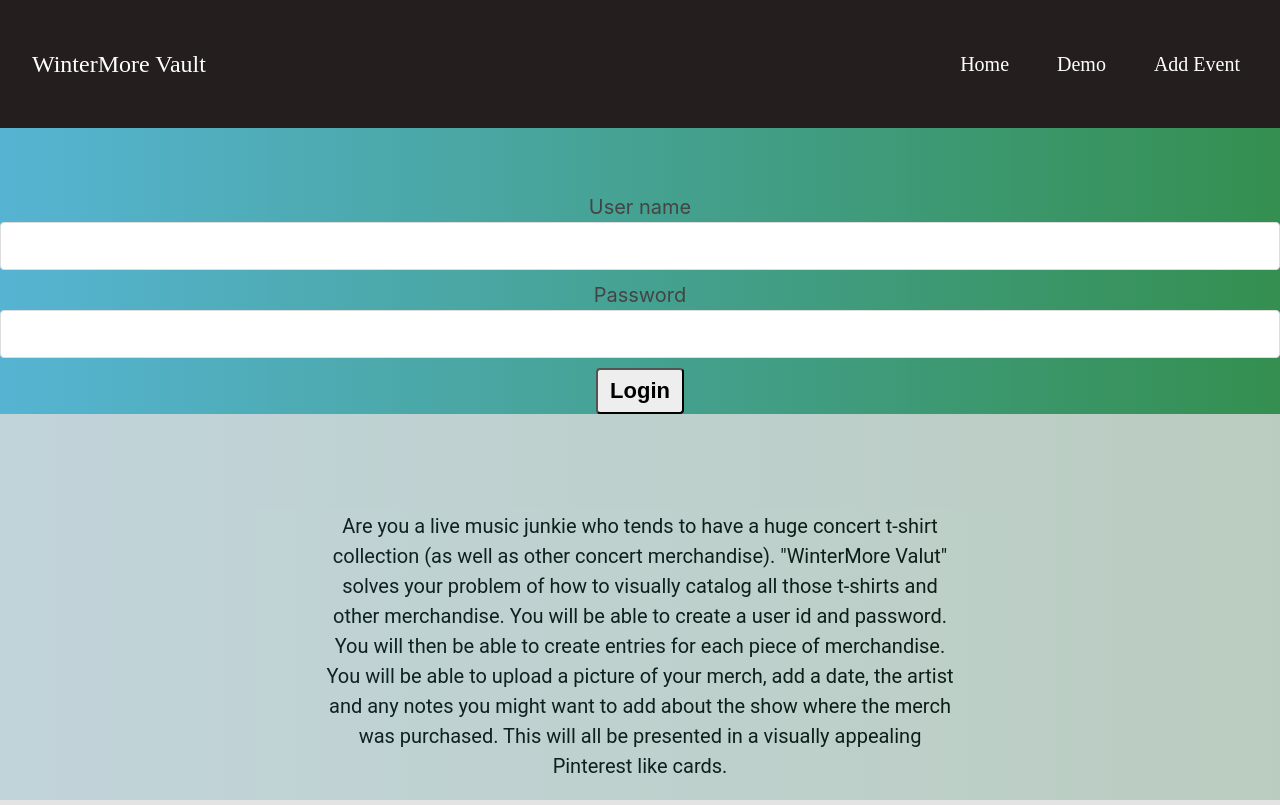
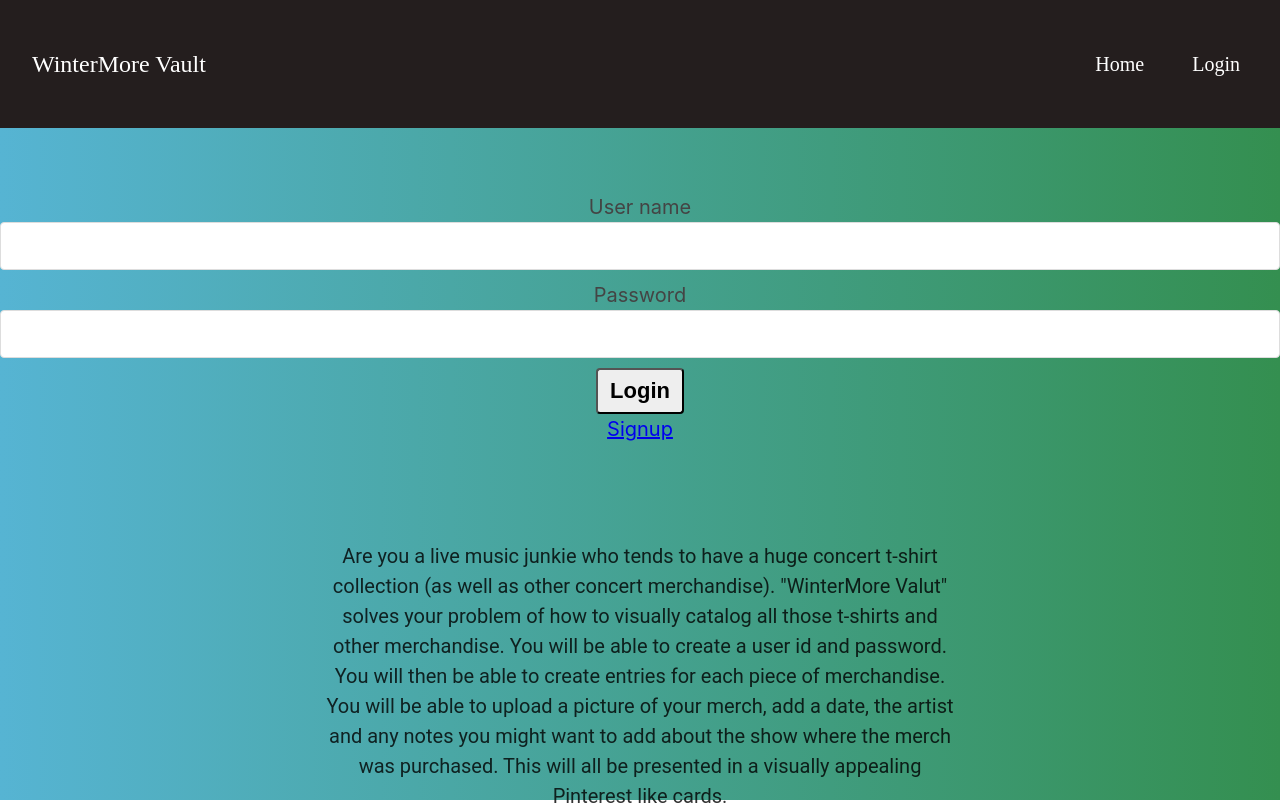
Before and after one commit to glamazon/WinterMoreVault-client, a React (Create React App) app: page /login in a window 1280 px wide. Shown: the top 805 px of the page. Built offline with nearby package versions, Linux system fonts and the light colour scheme.

Commit message:
latest changes for mvp

```diff
--- a/src/components/LoginForm/LoginForm.js
+++ b/src/components/LoginForm/LoginForm.js
@@ -1,12 +1,12 @@
 import React, { Component } from 'react';
 import { Button, Input } from '../Utils/Utils';
-import  config  from '../../config';
-import  './LoginForm';
+import config from '../../config'
 import TokenService from '../../services/token-service';
+import { Link } from 'react-router-dom';
 
 export default class LoginForm extends Component {
 	static defaultProps = {
-		onLoginSuccess: () => {}
+		onLoginSuccess: () => { }
 	};
 
 	state = { error: null };
@@ -15,7 +15,7 @@ export default class LoginForm extends Component {
 		ev.preventDefault();
 		const { user_name, password } = ev.target;
 
-		fetch(config.API_ENDPOINT+'/auth/login', {
+		fetch(config.API_ENDPOINT + '/auth/login', {
 			method: 'post',
 			headers: {
 				'content-type': 'application/json'
@@ -25,7 +25,7 @@ export default class LoginForm extends Component {
 				password: password.value
 			})
 		})
-    .then(res=>res.json())
+			.then(res => res.json())
 			.then((res) => {
 
 				user_name.value = '';
@@ -39,6 +39,7 @@ export default class LoginForm extends Component {
 	render() {
 		const { error } = this.state;
 		return (
+			<>
 				<form className="LoginForm" onSubmit={this.handleSubmitBasicAuth}>
 					<div role="alert">{error && <p className="red">{error}</p>}</div>
 					<div className="user_name">
@@ -51,6 +52,8 @@ export default class LoginForm extends Component {
 					</div>
 					<Button type="submit">Login</Button>
 				</form>
+				<Link to="/register">Signup</Link>
+			</>
 		);
 	}
 }
--- a/src/components/SideDrawer/SideDrawer.js
+++ b/src/components/SideDrawer/SideDrawer.js
@@ -11,9 +11,8 @@ const sideDrawer = props => {
     <nav className={drawerClasses}>
 <ul>
   <li><a href="/">Home</a></li>
-  <li><a href="/demo">Demo</a></li>
-  <li><a href="/add-event">Add Event</a></li>
-</ul>
+  <li><a href="/demo">Login</a></li>
+  </ul>
 </nav>);
 };
 export default sideDrawer;
--- a/src/components/Toolbar/Toolbar.js
+++ b/src/components/Toolbar/Toolbar.js
@@ -15,8 +15,7 @@ const toolbar = props => (
   <ul>
 
   <li><a href="/">Home</a></li>
-  <li><a href="/Login">Demo</a></li>
-  <li><a href="/Eventorm">Add Event</a></li>
+  <li><a href="/Login">Login</a></li>
 
   </ul></div>
   </nav>
--- a/src/index.css
+++ b/src/index.css
@@ -3,7 +3,8 @@
 }
 
 html {
-  background: #348F50;  /* fallback for old browsers */
+
+background: #348F50;  /* fallback for old browsers */
 background: -webkit-linear-gradient(to right, #56B4D3, #348F50);  /* Chrome 10-25, Safari 5.1-6 */
 background: linear-gradient(to right, #56B4D3, #348F50); /* W3C, IE 10+/ Edge, Firefox 16+, Chrome 26+, Opera 12+, Safari 7+ */
 
```
Also changed, not shown: 1 other file (tests, documents, lock files or other folders). Lines whose indentation alone changed are shown as unchanged.
